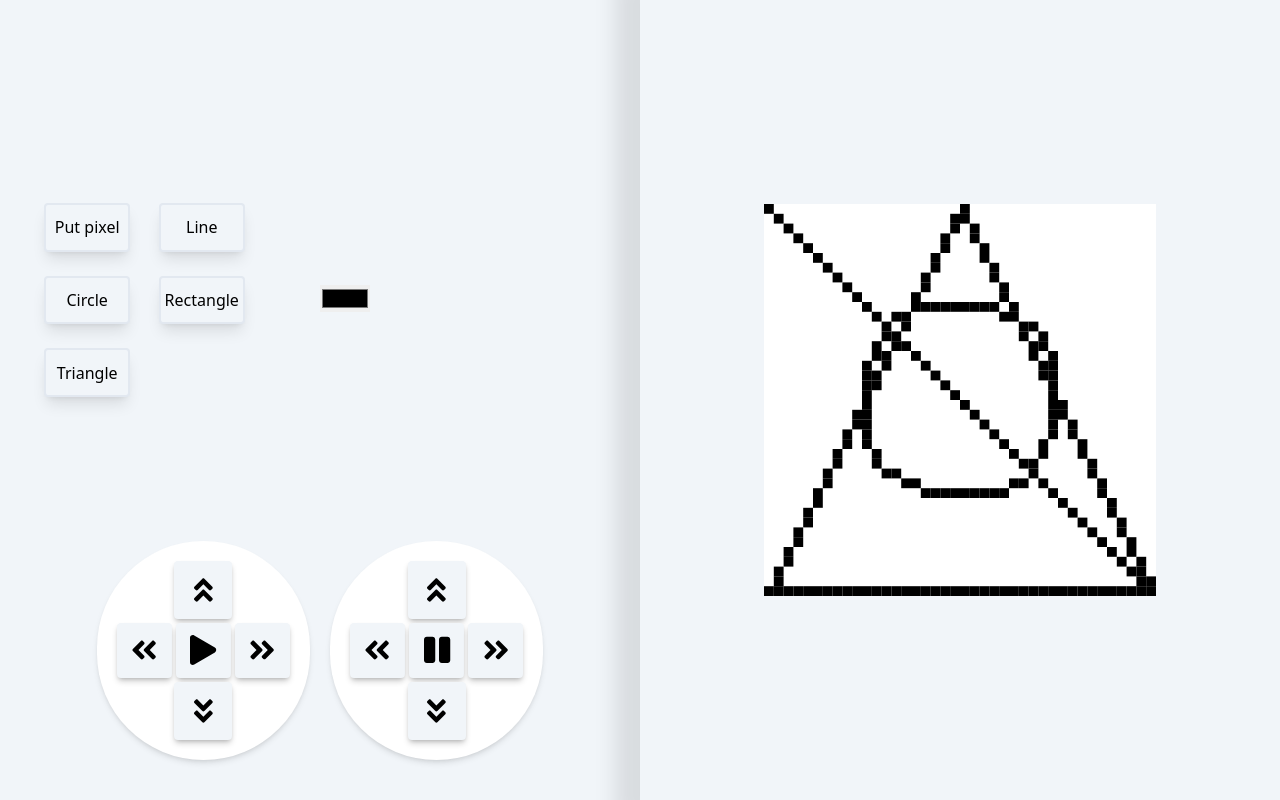
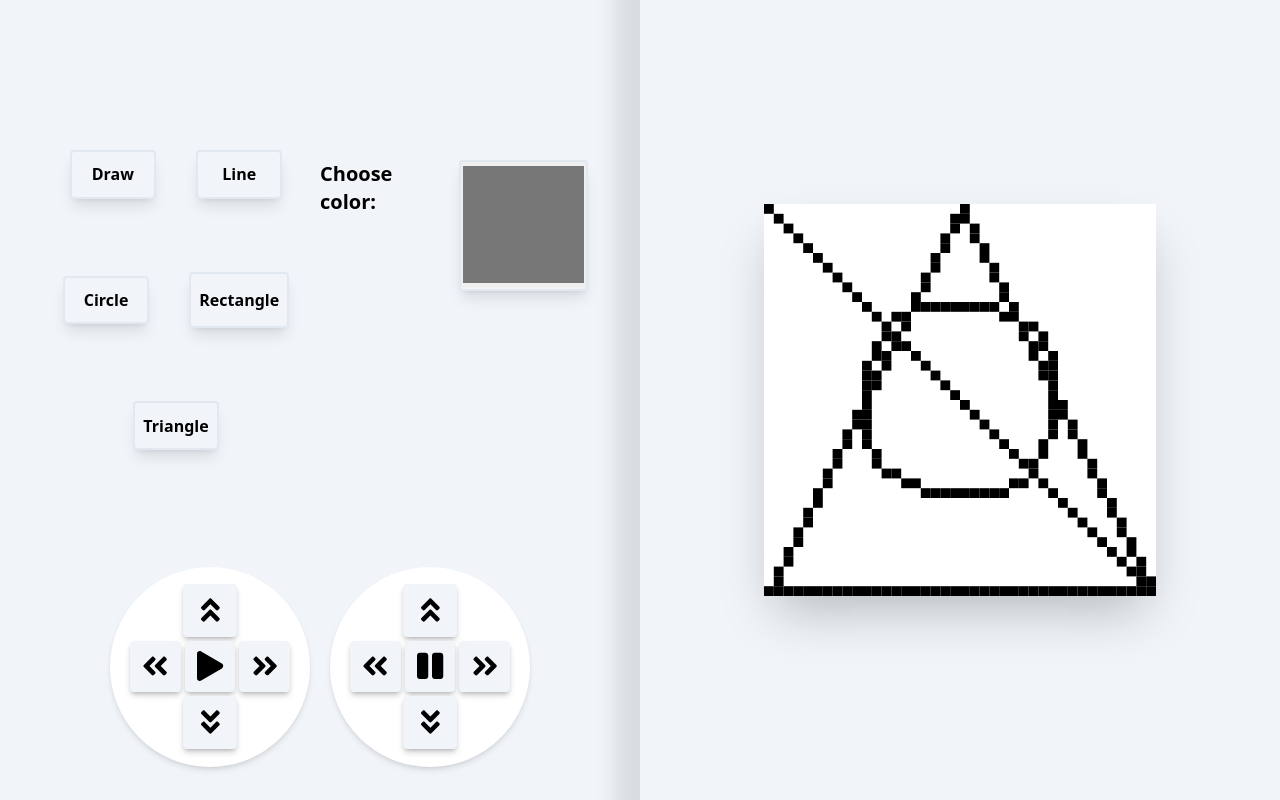
Before and after one commit to Linus-web/GFX-Emulator, a website with bundled scripts: page src/html/index.html in a window 1280 px wide. Built offline with nearby package versions, Linux system fonts and the light colour scheme.

Commit message:
final style

```diff
--- /dev/null
+++ b/src/css/favicon/about.txt
@@ -0,0 +1,6 @@
+This favicon was generated using the following graphics from Twitter Twemoji:
+
+- Graphics Title: 1f58c.svg
+- Graphics Author: Copyright 2020 Twitter, Inc and other contributors (https://github.com/twitter/twemoji)
+- Graphics Source: https://github.com/twitter/twemoji/blob/master/assets/svg/1f58c.svg
+- Graphics License: CC-BY 4.0 (https://creativecommons.org/licenses/by/4.0/)
--- a/src/html/index.html
+++ b/src/html/index.html
@@ -6,35 +6,58 @@
     <meta name="viewport" content="width=device-width, initial-scale=1.0">
     <link rel="stylesheet" href="../css/output.css">
     <script defer src="https://use.fontawesome.com/releases/v5.15.4/js/all.js" integrity="sha384-rOA1PnstxnOBLzCLMcre8ybwbTmemjzdNlILg8O7z1lUkLXozs4DHonlDtnE7fpc" crossorigin="anonymous"></script>
+    <link rel="shortcut icon" href="../css/favicon/favicon.ico" type="image/x-icon">
 
-    <title>GFX Sim</title>
+    <title>GFX Emulator</title>
 </head>
-<body class="w-[100%] h-[100vh] m-0 p-0">
+<body class="w-[100%] h-[100vh] maxmd:min-h-[900px] m-0 p-0">
 
 
 
-    <div class="flex items-center flex-col-reverse w-full h-full bg-slate-100 md:flex-row ">
+    <div class="flex items-center maxsm:items-start flex-col-reverse w-full h-full bg-slate-100 md:flex-row ">
 
         <div class="md:w-1/2 w-full h-[50%] md:h-full flex justify-center items-center flex-col">
 
             <div class="flex h-2/3 w-[90%] justify-center items-center flex-wrap">
-                <div class="w-1/2">
-                    <button class="border-2 w-[30%] m-3 aspect-video border-slate-200 rounded shadow-lg bg-slate-100">Put pixel</button>
-                    <button class="border-2 w-[30%] m-3 aspect-video border-slate-200 rounded shadow-lg bg-slate-100">Line</button>
-                    <button class="border-2 w-[30%] m-3 aspect-video border-slate-200 rounded shadow-lg bg-slate-100">Circle</button>
-                    <button class="border-2 w-[30%] m-3 aspect-video border-slate-200 rounded shadow-lg bg-slate-100">Rectangle</button>
-                    <button class="border-2 w-[30%] m-3 aspect-video border-slate-200 rounded shadow-lg bg-slate-100">Triangle</button>
+                <div class="w-1/2 h-[70%] flex items-center justify-center flex-wrap">
+                    <button class="flex items-center justify-center font-semibold p-2 border-2 w-[30%] min-w-fit m-5 maxmd:m-2 aspect-video border-slate-200 rounded shadow-lg bg-slate-100"><span>Draw</span> </button>
+                    <button class="flex items-center justify-center font-semibold p-2 border-2 w-[30%] min-w-fit m-5 maxmd:m-2 aspect-video border-slate-200 rounded shadow-lg bg-slate-100"><span>Line</span> </button>
+                    <button class="flex items-center justify-center font-semibold p-2 border-2 w-[30%] min-w-fit m-5 maxmd:m-2 aspect-video border-slate-200 rounded shadow-lg bg-slate-100"><span>Circle</span> </button>
+                    <button class="flex items-center justify-center font-semibold p-2 border-2 w-[30%] min-w-fit m-5 maxmd:m-2 aspect-video border-slate-200 rounded shadow-lg bg-slate-100"><span>Rectangle</span> </button>
+                    <button class="flex items-center justify-center font-semibold p-2 border-2 w-[30%] min-w-fit m-5 maxmd:m-2 aspect-video border-slate-200 rounded shadow-lg bg-slate-100"><span>Triangle</span> </button>
+
+
                 </div>
-                <div class="w-1/2">
-                    <input type="color">
+                <div class="w-1/2 h-[60%] flex flex-col justify-start items-start">
+                    <div class="flex justify-start items-start w-full h-2/3">
+                        <span class="mt-5 text-xl font-semibold">Choose color:</span>
+                        <button class="border-2 w-[50%] m-5 aspect-square border-slate-200 rounded shadow-lg bg-slate-100"><input class="w-full h-full" value="#777777" type="color"></button>
+
+                    </div>
+                    <!--<div class="flex w-1/2 justify-center items-center self-center mt-5">
+                        <div class="flex flex-col m-4 w-1/3">
+                            <input type="text" name="" id="" placeholder="x1">
+                            <input type="text" name="" id="" placeholder="y1">
+                        </div>
+                        <div class="flex flex-col m-4 w-1/3" >
+                            <input type="text" name="" id="" placeholder="x2">
+                            <input type="text" name="" id="" placeholder="y2">
+                        </div>
+                        <div class="flex flex-col m-4 w-1/3">
+                            <input type="text" name="" id="" placeholder="x3">
+                            <input type="text" name="" id="" placeholder="y3">
+                        </div>
+                    </div>
+                -->
                 </div>
             </div>
 
 
-            <div class="flex h-1/3 max-h-[200px] w-full justify-center items-center pb-[5%]">
+            <div class="flex h-1/3 max-h-[200px] w-full justify-center items-center">
 
 
-            <div class="flex flex-col justify-center items-center text-3xl aspect-square p-5 w-1/3 bg-white rounded-full overflow-clip mr-5 shadow-md ">
+            <div class="flex flex-col justify-center items-center text-3xl aspect-square p-5 h-full bg-white rounded-full overflow-clip mr-5 shadow-md ">
+
                 <div class="aspect-square w-1/3">
                     <button id="up" class="aspect-square w-full bg-slate-100 rounded shadow-md shadow-[rgba(0,0,0,0.2)]"> <i class="fas fa-angle-double-up	"></i></button>
                 </div>
@@ -58,7 +81,7 @@
                 </div>
 
             </div>
-            <div class="flex flex-col justify-center items-center text-3xl aspect-square p-5 w-1/3 bg-white rounded-full overflow-clip shadow-md">
+            <div class="flex flex-col justify-center items-center text-3xl aspect-square p-5  h-full bg-white rounded-full overflow-clip shadow-md">
                 <div class="aspect-square w-1/3">
                     <button id="up" class="aspect-square w-full bg-slate-100 rounded shadow-md shadow-[rgba(0,0,0,0.2)]"> <i class="fas fa-angle-double-up	"></i></button>
                 </div>
@@ -87,8 +110,9 @@
         </div>
 
         <div class="flex justify-center items-center w-[100%] md:w-[50%] h-fit md:h-full p-10 bg-slate-100 shadow-[-5px_0_20px_20px_rgba(0,0,0,0.1)]">
-
-            <canvas id="canvas" width="" height="" class=" maxlg:w-[70%] lg:h-[80%] aspect-square bg-white"> </canvas>
+            <div class=" maxlg:w-[70%] lg:h-[80%] aspect-square bg-white cursor-pointer shadow-2xl">
+                <canvas id="canvas" width="" height="" class="w-full h-full"> </canvas>
+            </div>
 
         </div>
 
```
Also changed, not shown: src/css/favicon/android-chrome-192x192.png (added), src/css/favicon/android-chrome-512x512.png (added), src/css/favicon/apple-touch-icon.png (added), src/css/favicon/favicon-16x16.png (added), src/css/favicon/favicon-32x32.png (added), src/css/favicon/favicon.ico (added), src/css/favicon/site.webmanifest (added), src/css/output.css.
